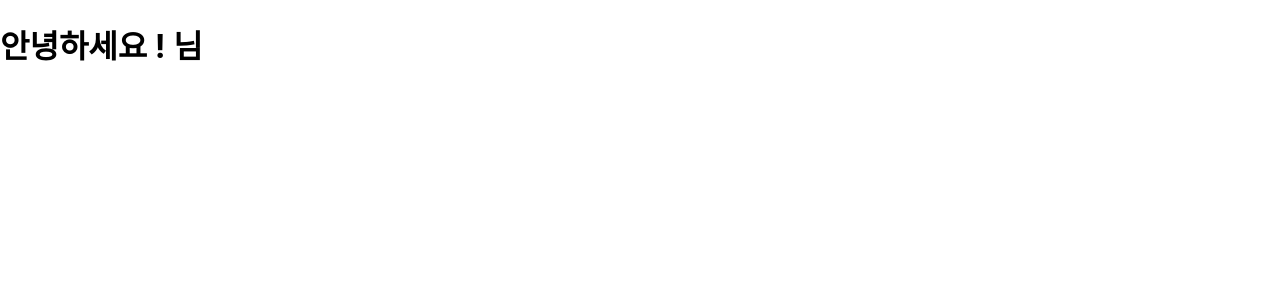
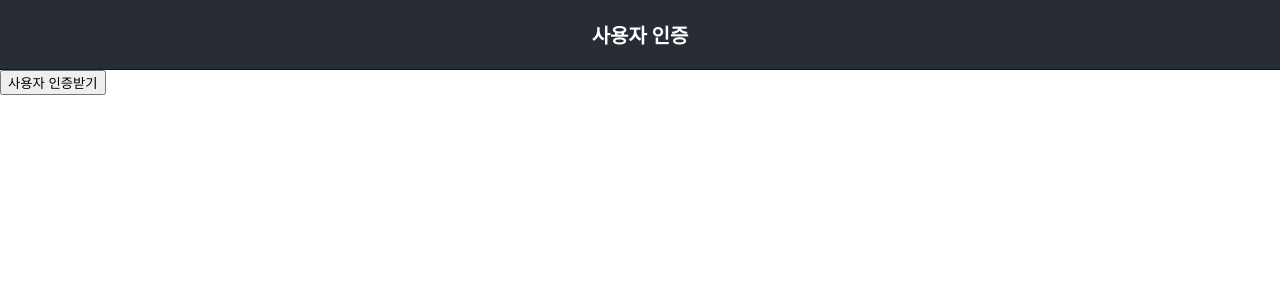
Before and after one commit to skymill2000/fintech0627, a React (Create React App) app in the folder fintech/: page / in a window 1280 px wide. Shown: the top 300 px of the page. Built offline with nearby package versions, Linux system fonts and the light colour scheme.

Commit message:
사용자 인증 페이지 추가

```diff
--- a/fintech/src/App.js
+++ b/fintech/src/App.js
@@ -3,15 +3,13 @@ import Welcome from "./components/Welcome";
 import ListComponent from "./components/ListComponent";
 import AxiosTest from "./pages/AxiosTest";
 import NewsApiPage from "./pages/NewsApiPage";
+import IndexPage from "./pages/IndexPage";
 
 function App() {
   return (
     <BrowserRouter>
       <Routes>
-        <Route path="/" element={<Welcome></Welcome>}></Route>
-        <Route path="/list" element={<ListComponent></ListComponent>}></Route>
-        <Route path="/axiosTest" element={<AxiosTest></AxiosTest>}></Route>
-        <Route path="/news" element={<NewsApiPage></NewsApiPage>}></Route>
+        <Route path="/" element={<IndexPage />}></Route>
       </Routes>
     </BrowserRouter>
   );
--- /dev/null
+++ b/fintech/src/pages/IndexPage.js
@@ -0,0 +1,13 @@
+import React from "react";
+import TopBar from "../components/common/TopBar";
+
+const IndexPage = () => {
+  return (
+    <div>
+      <TopBar title={"사용자 인증"}></TopBar>
+      <button>사용자 인증받기</button>
+    </div>
+  );
+};
+
+export default IndexPage;
```
